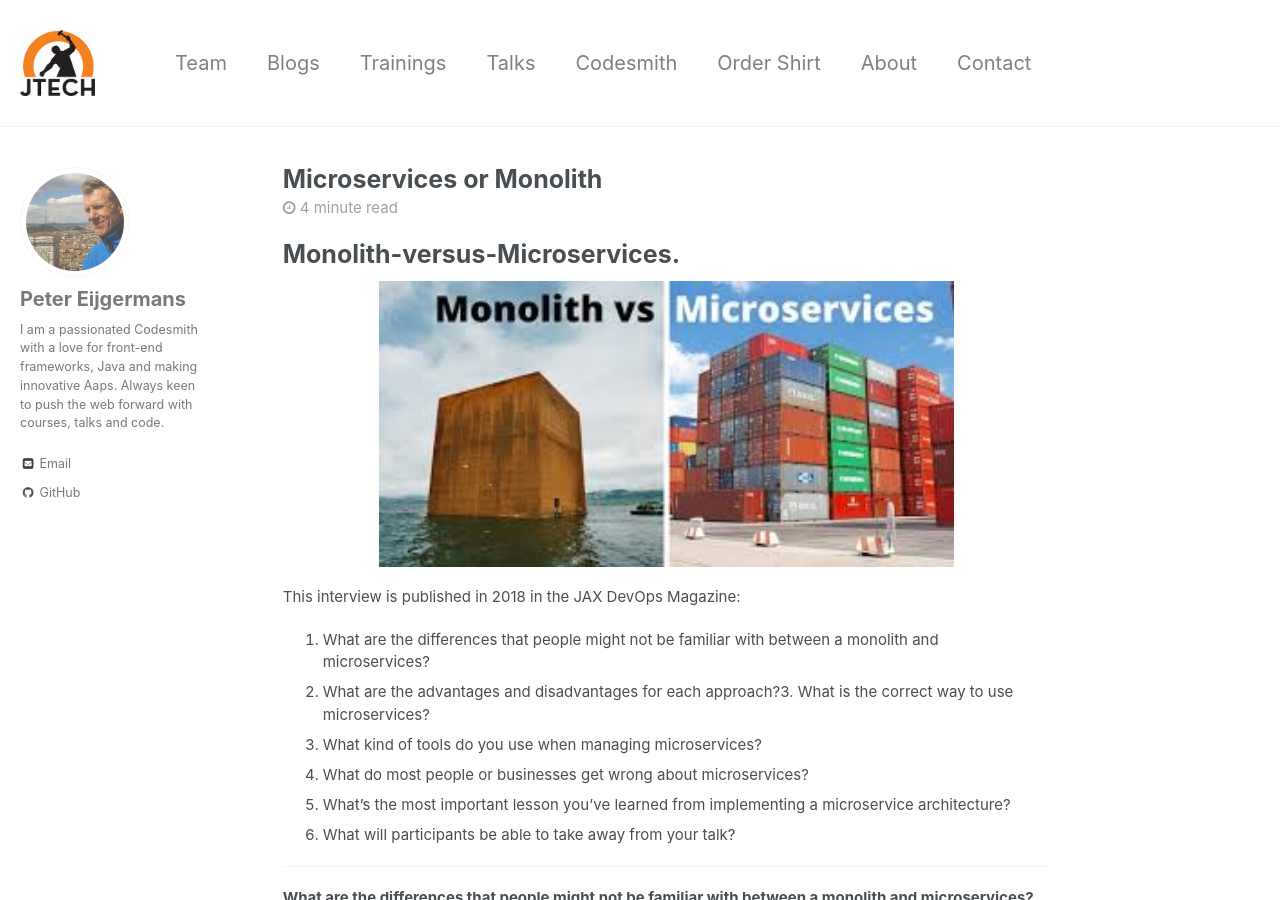
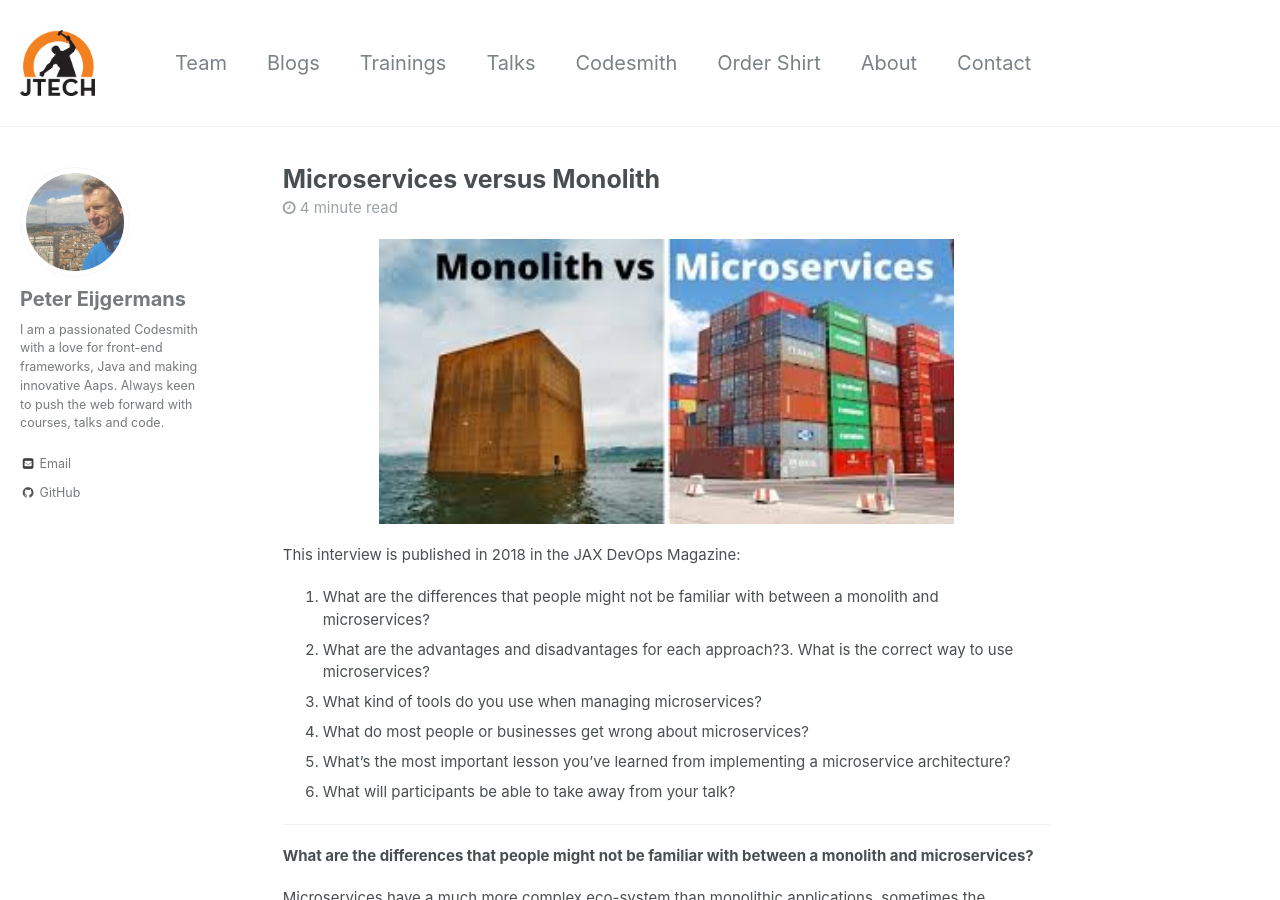
Before and after one commit to Ordina-JTech/Ordina-JTech.github.io, a Jekyll site: the page built from _posts/2018-03-01-microservices_versus_monolith.md, in a window 1280 px wide and 900 px high. Built offline with Jekyll 4.4.1, drawn with Linux system fonts in a browser that asks for light colours.

Commit message:
title changed

```diff
--- a/_posts/2018-03-01-microservices_versus_monolith.md
+++ b/_posts/2018-03-01-microservices_versus_monolith.md
@@ -1,11 +1,9 @@
 ---
-title:  "Microservices or Monolith"
+title:  "Microservices versus Monolith"
 date:   2018-03-01 21:48:13 +0100
 categories: architecture
 author: petereijgermans
 ---
-
-# Monolith-versus-Microservices.
 
 <img src="/assets/images/blog/2018/microservices-or-monolith/monolith-versus-microservices.jpeg" style="width: 75%;height: 75%;display: block;margin: 0 auto;"/>
 
```
